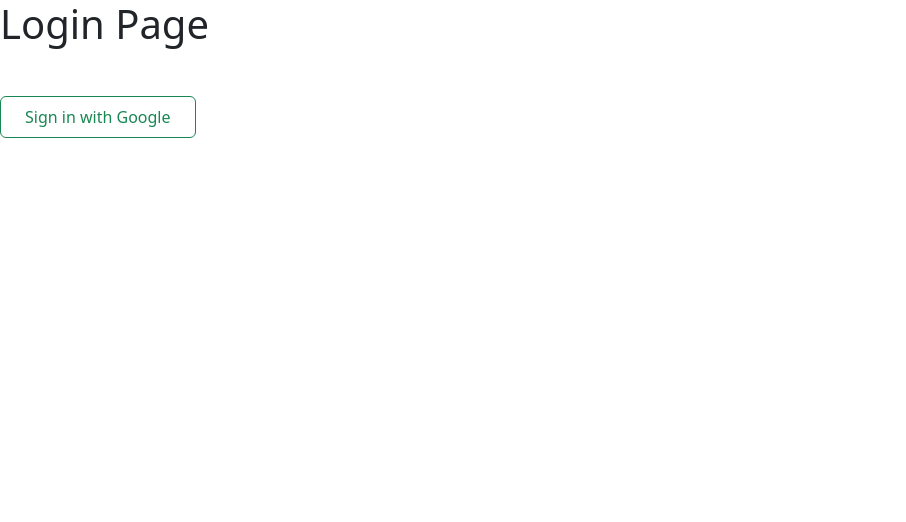
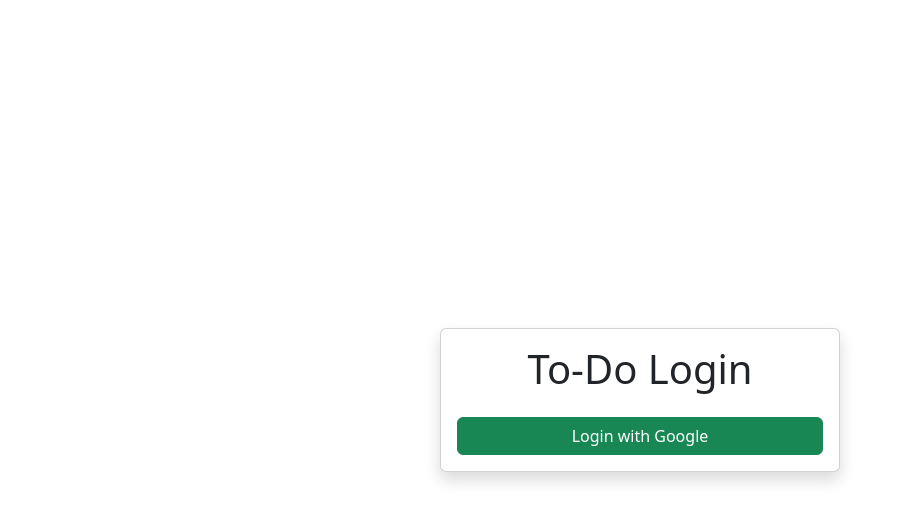
Before and after one commit to alcatrazxlr8/todo-list, a React app: page / in a window 1280 px wide. Shown: the top 522 px of the page, without its empty margins (0-906 px from the left). Built offline with nearby package versions, Linux system fonts and the light colour scheme; no server answers; the HTML template or start-up script is replaced by a standard one.

Commit message:
changes to login, logout buttons

```diff
--- a/src/components/TodoList.tsx
+++ b/src/components/TodoList.tsx
@@ -187,13 +187,13 @@
 		<div className="container mt-5">
 			<div className="card shadow">
 				<div className="card-header text-center">
-					<h1 className="card-title">Todo List</h1>
+					<h1 className="card-title">Tasks</h1>
 				</div>
 				<div className="card-body">
 					<div className="input-group mb-3">
 						<input
 							type="text"
-							placeholder="Enter Task Item"
+							placeholder="Enter Task"
 							value={newTask}
 							onChange={(e) => setNewTask(e.target.value)}
 							className="form-control"
@@ -201,6 +201,7 @@
 						<button
 							onClick={addTask}
 							className="btn btn-primary add-button"
+							style={{ maxWidth: "100px", width: "100%" }}
 						>
 							Add
 						</button>
--- a/src/pages/Login.tsx
+++ b/src/pages/Login.tsx
@@ -23,20 +23,24 @@
 	};
 
 	return (
-		<div className="flex flex-col items-center mt-10">
-			<h1 className="text-2xl font-bold mb-4">Login Page</h1>
+		<div className="container d-flex align-items-center justify-content-center min-vh-100">
+			<div className="card shadow" style={{ maxWidth: "400px", width: "100%" }}>
+				<div className="card-body text-center">
+					<h1 className="card-title mb-4">To-Do Login</h1>
 
 					{user ? (
-				<p>Redirecting...</p> // Placeholder text while redirection happens
+						<p>Redirecting...</p>
 					) : (
 						<button
 							onClick={handleLogin}
-					className="mt-4 px-4 py-2 bg-red-500 rounded btn btn-outline-success"
+							className="btn btn-success w-100"
 							disabled={isLoggingIn}
 						>
-					{isLoggingIn ? "Signing in..." : "Sign in with Google"}
+							{isLoggingIn ? "Logging in..." : "Login with Google"}
 						</button>
 					)}
+				</div>
+			</div>
 		</div>
 	);
 };
--- a/src/pages/Todo.tsx
+++ b/src/pages/Todo.tsx
@@ -14,21 +14,24 @@
 	};
 
 	return (
-		<div className="flex flex-col items-center mt-10">
-			{/* <h1 className="text-2xl font-bold mb-4">Your To-Do List</h1> */}
-			{user && <p>Welcome, {user.displayName}!</p>}
+		<div className="container mt-5 d-flex flex-column align-items-center">
+			{/* Optional title */}
+			{/* <h1 className="h4 mb-4">Your To-Do List</h1> */}
 
-			{/* Logout Button */}
+			{/* Show welcome message if user is defined */}
+			{user && <h2 className="mb-2">Welcome, {user.displayName}!</h2>}
+
+			{/* Bootstrap logout button */}
 			<button
 				onClick={handleLogout}
-				className="mt-4 px-4 py-2 bg-red-500 rounded btn btn-outline-danger"
+				className="btn btn-outline-danger btn-lg mb-4"
+				style={{ maxWidth: "200px", width: "100%" }}
 			>
-				Logout
+				<b>Log Out</b>
 			</button>
 
-			{/* To-Do List component will go here */}
+			{/* To-Do List component */}
 			<TodoList />
-			{/* <Todos /> */}
 		</div>
 	);
 };
```
Also changed, not shown: 1 other file (tests, documents, lock files or other folders). Lines whose indentation alone changed are shown as unchanged.
